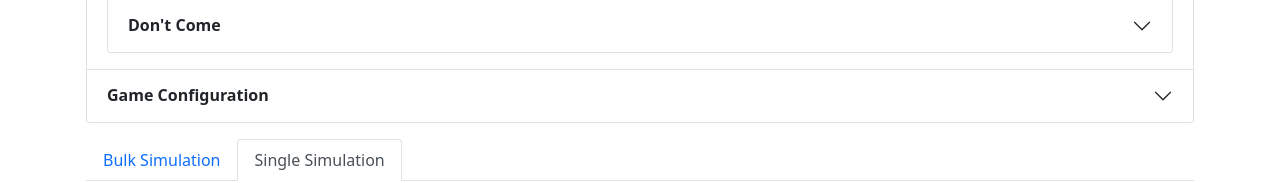
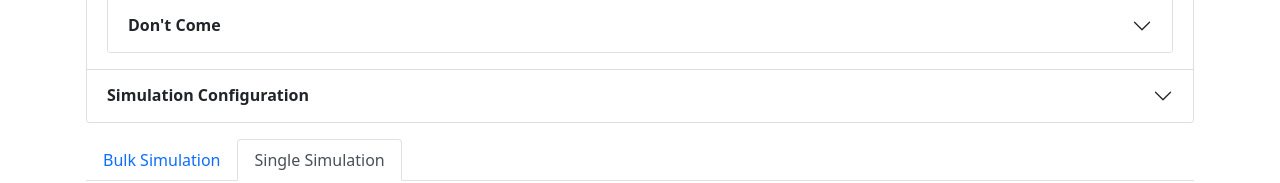
Before and after one commit to jakekarnes42/craps-simulator, a React (Create React App) app: page / in a window 1280 px wide. Shown: the part 1348-1531 px from the top of the page. Built offline with nearby package versions, Linux system fonts and the light colour scheme.

Commit message:
Renaming 'Game Configuration' to 'Simulation Configuration'

```diff
--- a/src/components/configuration/ConfigurationContainer.tsx
+++ b/src/components/configuration/ConfigurationContainer.tsx
@@ -1,7 +1,7 @@
 import { Dispatch, SetStateAction } from 'react';
 import { Accordion } from 'react-bootstrap';
 import { Configuration } from '../../game/Configuration';
-import GameConfiguration from './GameConfiguration';
+import SimulationConfiguration from './SimulationConfiguration';
 import PlayerConfiguration from './PlayerConfiguration';
 import StrategyConfiguration from './StrategyConfiguration';
 
@@ -25,8 +25,8 @@ const ConfigurationContainer = ({ configuration, setConfiguration }: Configurati
         configuration={configuration}
         setConfiguration={setConfiguration}
       />
-      <GameConfiguration
-        eventKey='gameConfiguration'
+      <SimulationConfiguration
+        eventKey='simulationConfiguration'
         configuration={configuration}
         setConfiguration={setConfiguration}
       />
--- a/src/components/configuration/GameConfiguration.tsx
+++ b/src/components/configuration/SimulationConfiguration.tsx
@@ -6,17 +6,17 @@ import BooleanSwitchInput from './BooleanSwitchInput';
 import NumericInput from './NumericInput';
 import RoundingInput from './RoundingInput';
 
-export type GameConfigurationProps = {
+export type SimulationConfigurationProps = {
     eventKey: string,
     configuration: Configuration,
     setConfiguration: Dispatch<SetStateAction<Configuration>>
 };
 
-const GameConfiguration = ({ eventKey, configuration, setConfiguration }: GameConfigurationProps): JSX.Element => {
+const SimulationConfiguration = ({ eventKey, configuration, setConfiguration }: SimulationConfigurationProps): JSX.Element => {
 
     return (
         <Accordion.Item eventKey={eventKey}>
-            <Accordion.Header>Game Configuration</Accordion.Header>
+            <Accordion.Header>Simulation Configuration</Accordion.Header>
             <Accordion.Body>
                 <BooleanSwitchInput
                     id="avoidRoundingInput"
@@ -56,4 +56,4 @@ const GameConfiguration = ({ eventKey, configuration, setConfiguration }: GameCo
     );
 };
 
-export default GameConfiguration;
+export default SimulationConfiguration;
```
